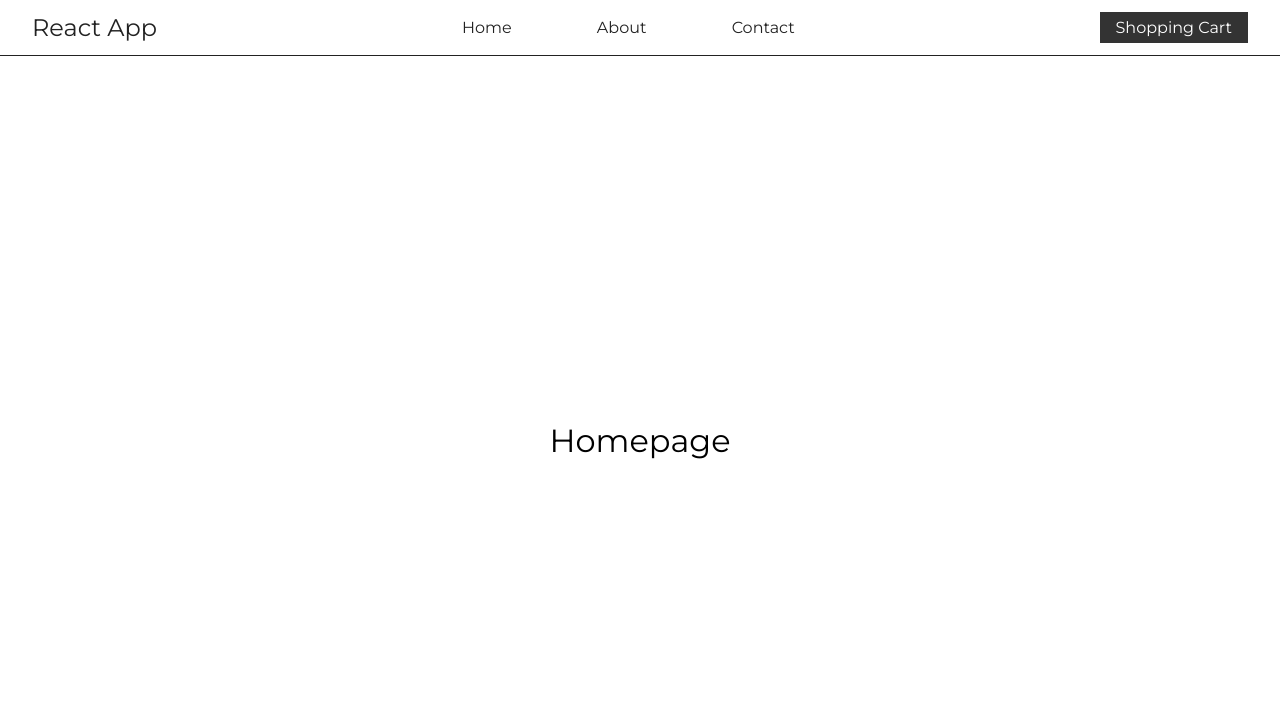
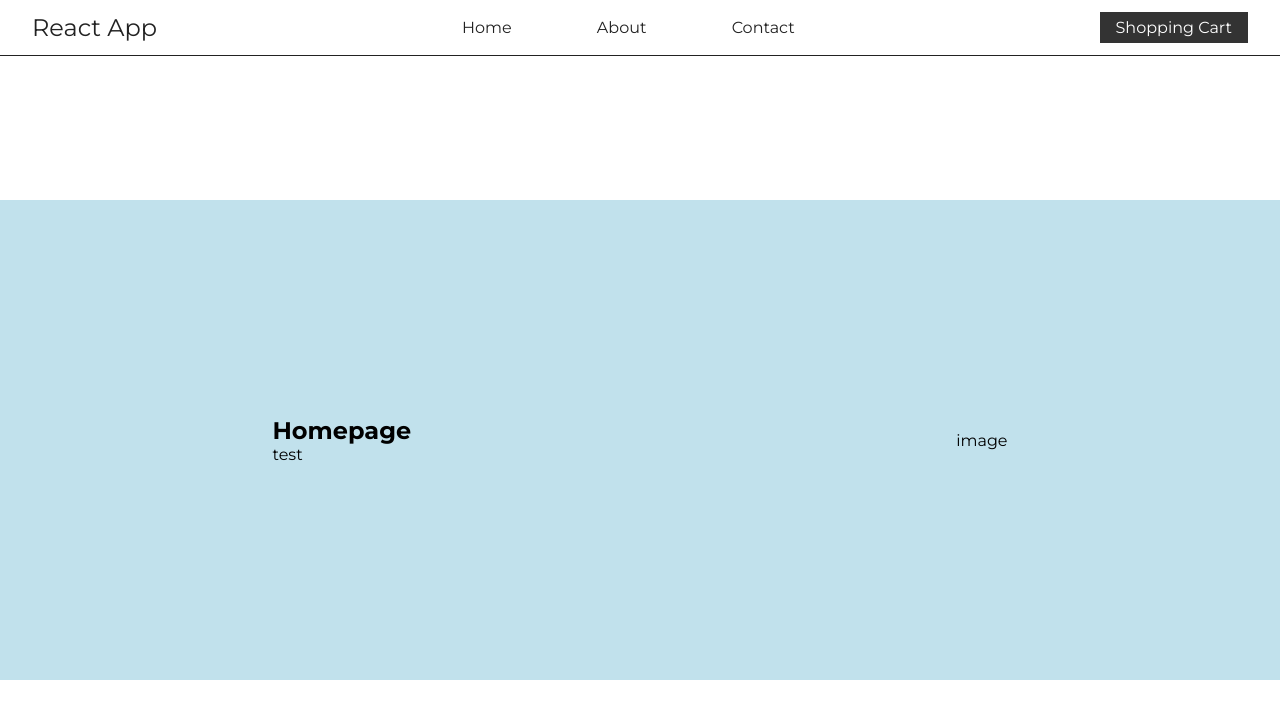
Before and after one commit to PetterFogel/react-app, a React (Create React App) app in the folder react-app/: page / in a window 1280 px wide. Shown: the top 718 px of the page. Built offline with nearby package versions, Linux system fonts and the light colour scheme.

Commit message:
Add content for homepage.

```diff
--- a/react-app/src/components/Main/Homepage.tsx
+++ b/react-app/src/components/Main/Homepage.tsx
@@ -1,13 +1,28 @@
 import React, { CSSProperties } from 'react'
+import { subTitle, title } from '../../css/GeneralStyles'
 
 function Homepage() {
     return (
-        <h1 style={title}>Homepage</h1>
+        <main style={rootStyle}>
+            <div>
+                <h2 style={title}>Homepage</h2>
+                <p style={subTitle}>test</p>
+            </div>
+            <div>
+                <p style={subTitle}>image</p>
+            </div>
+        </main>
     )
 }
 
-const title: CSSProperties = {
-    fontWeight: "normal"
+const rootStyle: CSSProperties = {
+    width: "100%",
+    height: "60vh",
+    background: "#c1e1ec",
+    display: "flex",
+    flexDirection: "row",
+    justifyContent: "space-around",
+    alignItems: "center"
 }
 
 export default Homepage
```
